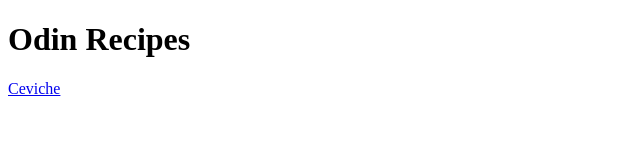
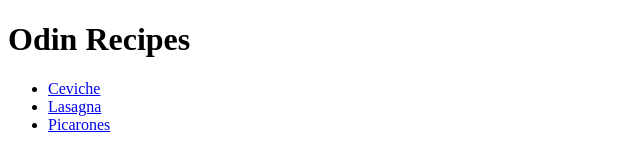
Before and after one commit to snoltef/odin-recipes, a plain HTML site: page index.html in a window 1280 px wide. Shown: the whole page, without its empty margins (0-640 px from the left). Drawn offline with Linux system fonts and the light colour scheme.

Commit message:
Add hyperlink to picarones and lasagna

```diff
--- a/index.html
+++ b/index.html
@@ -7,6 +7,11 @@
 </head>
 <body>
     <h1>Odin Recipes</h1>
-    <a href="./recipes/ceviche.html">Ceviche</a>
+    <ul>
+    <li><a href="./recipes/ceviche.html">Ceviche</a></li>
+    <li><a href="./recipes/lasagna.html">Lasagna</a></li>
+    <li><a href="./recipes/picarones.html">Picarones</a></li>
+    </ul>
 </body>
+
 </html>
```
